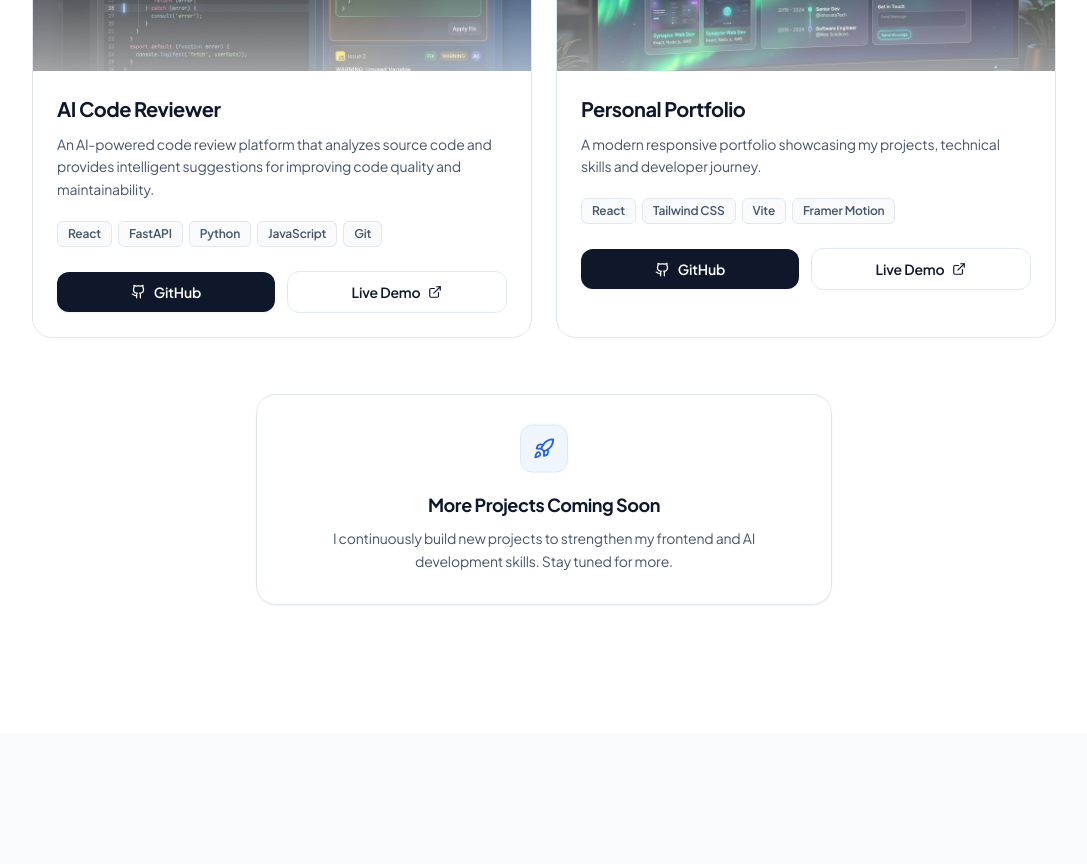
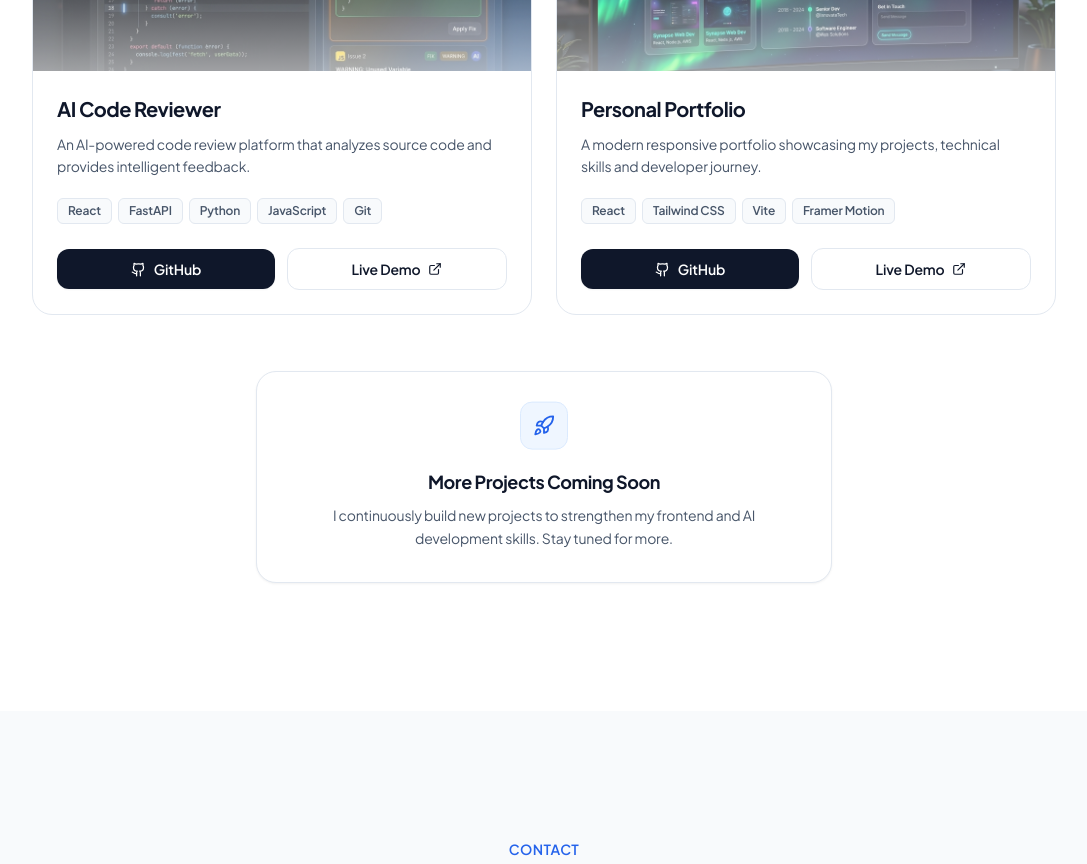
Before and after one commit to amey110/Amey-Portfolio, a React (Vite) app: page / in a window 1280 px wide. Shown: the part 3420-4284 px from the top of the page, without its empty margins (96-1183 px from the left). Built offline with nearby package versions, Linux system fonts and the light colour scheme.

Commit message:
Update AI Code Reviewer GitHub link

```diff
--- a/src/components/Projects.jsx
+++ b/src/components/Projects.jsx
@@ -6,9 +6,9 @@ import personalPortfolioImg from '../assets/personal-portfolio.png'
 const projects = [
    {
   title: "AI Code Reviewer",
-        desc: "An AI-powered code review platform that analyzes source code and provides intelligent suggestions for improving code quality and maintainability.",
+  desc: "An AI-powered code review platform that analyzes source code and provides intelligent feedback.",
   tech: ["React", "FastAPI", "Python", "JavaScript", "Git"],
-        github: "https://github.com/amey110",
+  github: "https://github.com/amey110/CodePilot-AI",
   demo: "https://code-pilot-ai-beta.vercel.app/",
   image: aiCodeReviewerImg,
 },
```
Lines whose indentation alone changed are shown as unchanged.
